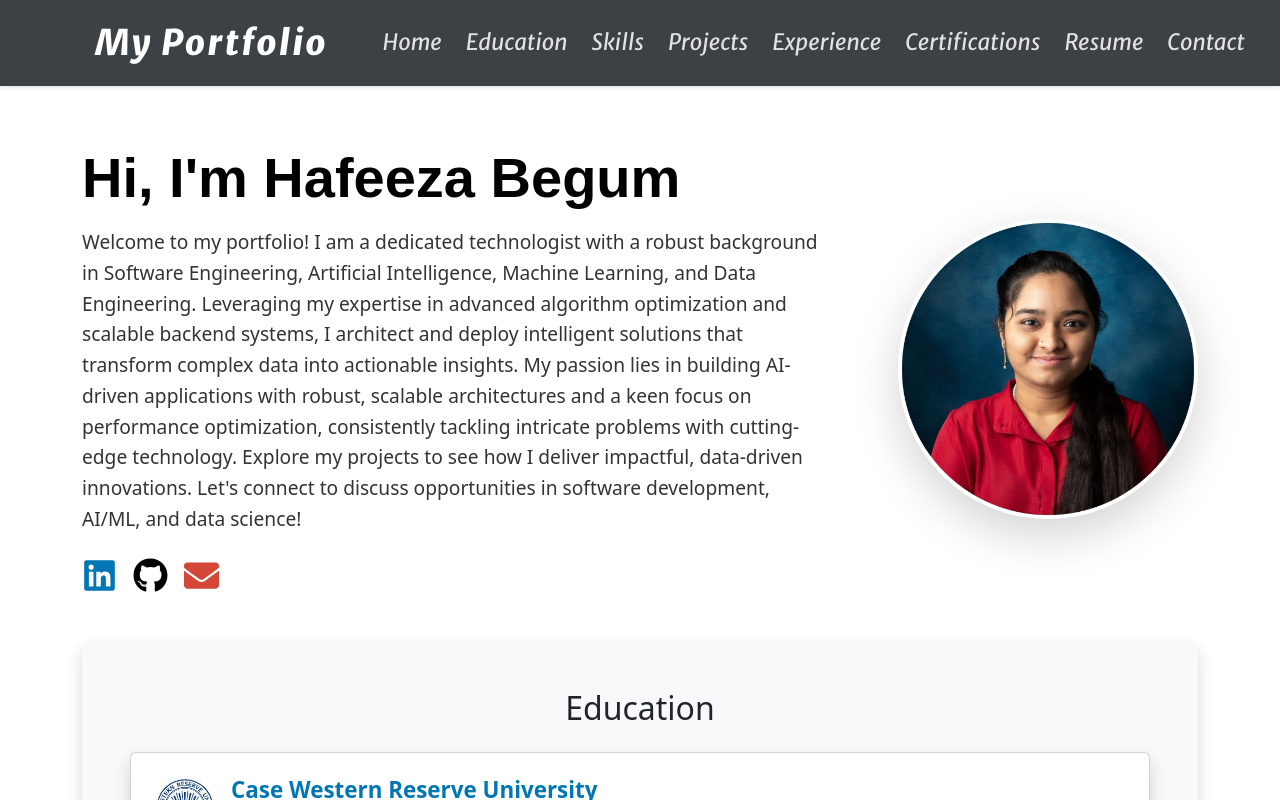
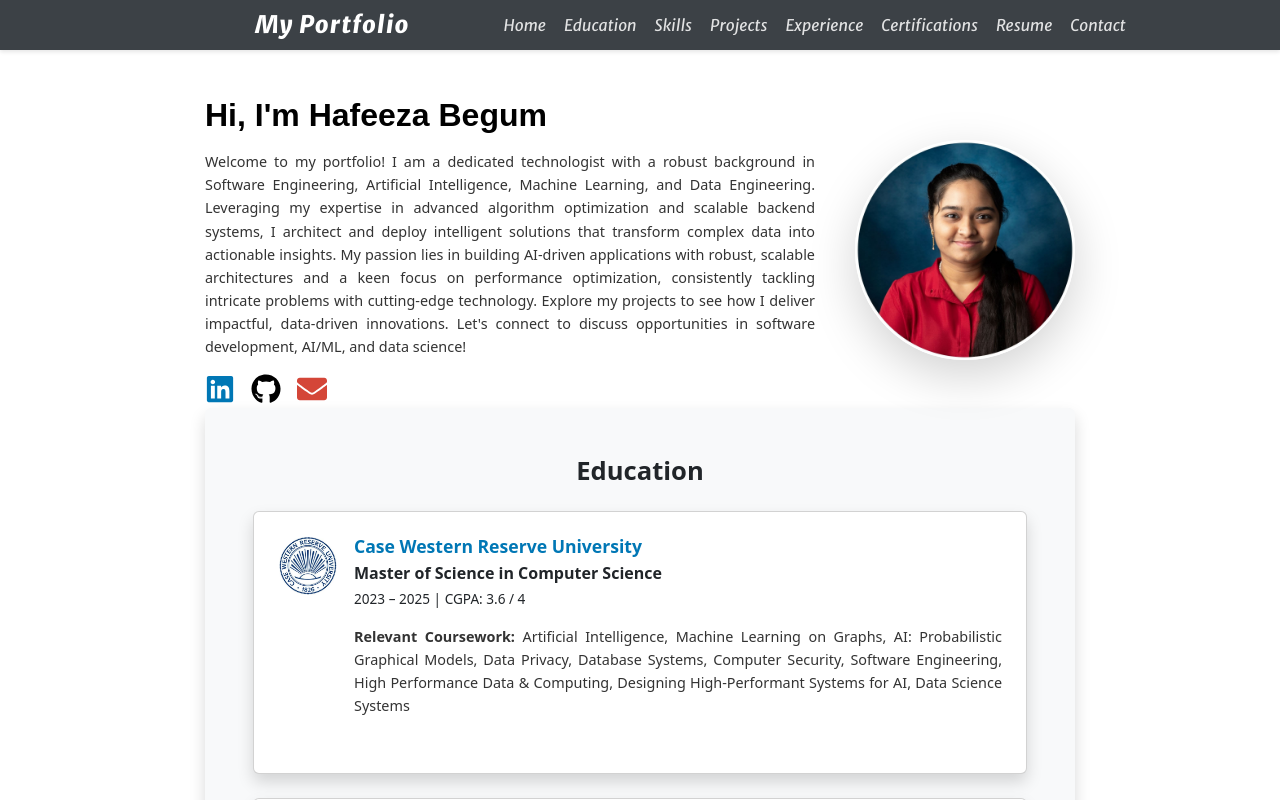
Before and after one commit to HafeezaBegum/My-Portfolio, a React (Create React App) app: page / in a window 1280 px wide. Shown: the top 800 px of the page. Built offline with nearby package versions, Linux system fonts and the light colour scheme.

Commit message:
Updated layout and styling

```diff
--- a/src/components/Footer.js
+++ b/src/components/Footer.js
@@ -2,7 +2,7 @@ import React from "react";
 
 const Footer = () => {
   return (
-    <footer className="bg-dark text-white text-center py-2 mt-4">
+    <footer className="bg-dark text-white text-center py-1">
       <p>Feel free to connect with me on:
         <a href="https://www.linkedin.com/in/hafeezabegum/" className="text-light mx-2" target="_blank" rel="noopener noreferrer">LinkedIn</a> |
         <a href="https://github.com/HafeezaBegum" className="text-light mx-2" target="_blank" rel="noopener noreferrer">GitHub</a> |
--- a/src/components/Navbar.js
+++ b/src/components/Navbar.js
@@ -2,7 +2,7 @@ import React from "react";
 import { Link } from "react-scroll";
 
 const Navbar = () => {
-  const NAVBAR_HEIGHT_OFFSET = -70;
+  const NAVBAR_HEIGHT_OFFSET = -30;
 
   return (
     <nav className="navbar navbar-expand-lg fixed-top navbar-custom-grey">
@@ -13,8 +13,8 @@ const Navbar = () => {
         <button className="navbar-toggler" type="button" data-bs-toggle="collapse" data-bs-target="#navbarNav">
           <span className="navbar-toggler-icon"></span>
         </button>
-        <div className="collapse navbar-collapse" id="navbarNav">
-          <ul className="navbar-nav ms-auto">
+        <div className="collapse navbar-collapse justify-content-center" id="navbarNav">
+          <ul className="navbar-nav">
             <li className="nav-item">
                 <Link activeClass="active" to="home" smooth duration={300} className="nav-link" offset={NAVBAR_HEIGHT_OFFSET}>Home</Link>
             </li>
--- a/src/data/skillsData.js
+++ b/src/data/skillsData.js
@@ -4,6 +4,7 @@ const skillsData = [
     skills: [
       { name: "Python", icon: "https://cdn.jsdelivr.net/gh/devicons/devicon/icons/python/python-original.svg" },
       { name: "Java", icon: "https://cdn.jsdelivr.net/gh/devicons/devicon/icons/java/java-original.svg" },
+      { name: "JavaScript", icon: "https://static.vecteezy.com/system/resources/previews/027/127/463/non_2x/javascript-logo-javascript-icon-transparent-free-png.png" },
       { name: "C++", icon: "https://cdn.jsdelivr.net/gh/devicons/devicon/icons/cplusplus/cplusplus-original.svg" },
       { name: "C", icon: "https://cdn.jsdelivr.net/gh/devicons/devicon/icons/c/c-original.svg" },
       { name: "Embedded C", icon: "https://cdn-icons-png.flaticon.com/512/1130/1130153.png" },
--- a/src/sections/Sections.js
+++ b/src/sections/Sections.js
@@ -29,12 +29,12 @@ const ProjectDescription = ({ text, maxLength }) => {
 
 const Sections = () => {
   return (
-<div className="container mt-5 pt-5">
+<div className="container mt-5 pt-5 main-content-container">
       {/* Home Section */}
-      <section id="home" className="d-flex align-items-center justify-content-between py-5 gap-5">
+      <section id="home" className="d-flex align-items-center justify-content-between py-0.9 mb-1 gap-3">
         {/* Left Side: Introduction */}
         <div className="text-start">
-          <h1 className="fw-bold display-4" style={{ fontFamily: "'Poppins', sans-serif", color: "#000" }}>
+          <h1 className="fw-bold display-5" style={{ fontFamily: "'Poppins', sans-serif", color: "#000" }}>
             Hi, I'm <span style={{ fontWeight: "bold" }}>Hafeeza Begum</span>
           </h1>
           <p className="description-text mt-3 text-justify">
@@ -49,15 +49,15 @@ const Sections = () => {
           </p>
 
           {/* Social Icons */}
-          <div className="mt-4">
+          <div className="mt-3">
             <a href="https://www.linkedin.com/in/hafeezabegum/" target="_blank" rel="noopener noreferrer" className="me-3">
-              <FaLinkedin size={35} color="#0077B5" />
+              <FaLinkedin size={30} color="#0077B5" />
             </a>
             <a href="https://github.com/HafeezaBegum" target="_blank" rel="noopener noreferrer" className="me-3">
-              <FaGithub size={35} color="#000" />
+              <FaGithub size={30} color="#000" />
             </a>
             <a href="mailto:hxd314@case.edu" target="_blank" rel="noopener noreferrer">
-              <FaEnvelope size={35} color="#D44638" />
+              <FaEnvelope size={30} color="#D44638" />
             </a>
           </div>
         </div>
@@ -66,7 +66,7 @@ const Sections = () => {
         <div>
           <img src={myPhoto} alt="Hafeeza Begum Dudekula"
                className="shadow-lg ms-4"
-               style={{ width: "300px", height: "300px", objectFit: "cover", borderRadius: "50%", display: "block" }} />
+               style={{ width: "220px", height: "220px", objectFit: "cover", borderRadius: "50%", display: "block" }} />
         </div>
 
       </section>
@@ -79,7 +79,7 @@ const Sections = () => {
           {/* Case Western Reserve University Card */}
           <div className="col-12">
             <div className="card h-100 shadow bg-white p-4 hover-shadow-lg transition-300ms">
-              <div className="d-flex align-items-start mb-5" style={{ textAlign: "justify" }}>
+              <div className="d-flex align-items-start mb-3" style={{ textAlign: "justify" }}>
                 <a href="https://case.edu" target="_blank" rel="noopener noreferrer">
                   <img
                     src={caseLogo}
@@ -89,7 +89,7 @@ const Sections = () => {
                   />
                 </a>
                 <div>
-                  <h4 className="university-name mb-1" style={{ fontSize: "1.4rem" }}>
+                  <h4 className="university-name mb-1" >
                     <a
                       href="https://case.edu"
                       target="_blank"
@@ -100,9 +100,9 @@ const Sections = () => {
                     </a>
                   </h4>
                   <p className="mb-1"><strong>Master of Science in Computer Science</strong></p>
-                  <p>2023 – 2025 | CGPA: 3.6 / 4</p>
-                  <p className="relevant-coursework text-justify description-text">
-                    <strong>Relevant Coursework:</strong> Artificial Intelligence, Machine Learning on Graphs, Probabilistic Graphical Models, Data Privacy, Database Systems, Computer Security, Software Engineering, High-Performance Data & Computing, High-Performance Systems for AI
+                  <p style={{ fontSize: "0.85rem" }}>2023 – 2025 | CGPA: 3.6 / 4</p>
+                  <p className="relevant-coursework description-text">
+                    <strong>Relevant Coursework:</strong> Artificial Intelligence, Machine Learning on Graphs, AI: Probabilistic Graphical Models, Data Privacy, Database Systems, Computer Security, Software Engineering, High Performance Data & Computing, Designing High-Performant Systems for AI, Data Science Systems
                   </p>
                 </div>
               </div>
@@ -112,7 +112,7 @@ const Sections = () => {
           {/* BMS College of Engineering Card */}
           <div className="col-12">
             <div className="card h-100 shadow bg-white p-4 hover-shadow-lg transition-300ms">
-              <div className="d-flex align-items-start mb-5" style={{ textAlign: "justify" }}>
+              <div className="d-flex align-items-start mb-3" style={{ textAlign: "justify" }}>
                 <a href="https://www.bmsce.ac.in" target="_blank" rel="noopener noreferrer">
                   <img
                     src={bmsLogo}
@@ -122,7 +122,7 @@ const Sections = () => {
                   />
                 </a>
                 <div>
-                  <h4 className="university-name mb-1" style={{ fontSize: "1.4rem" }}>
+                  <h4 className="university-name mb-1" >
                     <a
                       href="https://www.bmsce.ac.in"
                       target="_blank"
@@ -133,8 +133,8 @@ const Sections = () => {
                     </a>
                   </h4>
                   <p className="mb-1"><strong>Bachelor of Engineering in Electronics and Communication</strong></p>
-                  <p>2019 – 2023 | CGPA: 9.0 / 10</p>
-                  <p className="relevant-coursework text-justify description-text">
+                  <p style={{ fontSize: "0.85rem" }}>2019 – 2023 | CGPA: 9.0 / 10</p>
+                  <p className="relevant-coursework description-text">
                     <strong>Relevant Coursework:</strong> C Programming, Object-Oriented Programming using C++, Python, Data Structures and Algorithms, Machine Learning, Digital Signal Processing, Linear Algebra, Computer Communication Networks, Network Security & Cryptography, Embedded System Design, Microcontrollers, Internet of Things (IoT), Project Management and Finance
                   </p>
                 </div>
@@ -152,9 +152,9 @@ const Sections = () => {
             <h3 className="mb-3">{category.category}</h3>
             <div className="d-flex flex-wrap">
               {category.skills.map((skill, idx) => (
-                <div key={idx} className="text-center mx-3">
-                  <img src={skill.icon} alt={skill.name} className="img-fluid" style={{ width: "50px" }} />
-                  <p className="mt-2">{skill.name}</p>
+                <div key={idx} className="text-center d-flex flex-column align-items-center" style={{ width: "70px", minHeight: "90px", margin: "5px"}}>
+                 <img src={skill.icon} alt={skill.name} style={{ width: "35px", height: "35px", objectFit: "contain" }} />
+                 <p className="mt-2 mb-0" style={{ fontSize: "0.85rem", lineHeight: "1.2", textAlign: "center" }}>{skill.name}</p>
                 </div>
               ))}
             </div>
@@ -187,13 +187,13 @@ const Sections = () => {
                   {/* Read More/Less Description */}
                   <ProjectDescription text={project.description} maxLength={200} />
 
-                  <div className="mt-auto pt-3">
+                  <div className="mt-auto pt-1">
                     <div className="mb-3">
                       {project.technologies.map((tech, idx) => (
                         <span key={idx} className="badge bg-info text-dark rounded-pill me-1 mb-1">{tech}</span>
                       ))}
                     </div>
-                    <a href={project.github} target="_blank" rel="noopener noreferrer" className="btn btn-dark btn-sm me-2">
+                    <a href={project.github} target="_blank" rel="noopener noreferrer" className="btn btn-dark btn-sm me-2 mb-2">
                       <FaGithub className="me-1" /> View on GitHub
                     </a>
                     {project.demo && (
@@ -239,7 +239,7 @@ const Sections = () => {
 
                   <div className="ms-1">
                     <p className="fw-bold mb-1">{exp.title}</p>
-                    <p style={{ fontSize: "0.95rem" }}>
+                    <p style={{ fontSize: "0.85rem" }}>
                       {exp.duration}
                     </p>
 
@@ -252,7 +252,6 @@ const Sections = () => {
                       </div>
                     )}
 
-                    {/* NOW CORRECTLY USING ProjectDescription for Experience Section */}
                     <ProjectDescription text={exp.description} maxLength={250} />
 
                   </div>
@@ -271,11 +270,11 @@ const Sections = () => {
             <div key={idx} className="col">
               <a href={cert.link} target="_blank" rel="noopener noreferrer" className="text-decoration-none text-dark d-block h-100">
                 <div className="card h-100 border-0 shadow bg-white text-center p-3 hover-shadow-lg transition-300ms">
-                  <div className="d-flex justify-content-center align-items-center" style={{ height: "100px", marginBottom: "15px" }}>
+                  <div className="d-flex justify-content-center align-items-center" style={{ height: "72px", marginBottom: "15px" }}>
                     <img
                       src={cert.icon}
                       alt={cert.title}
-                      style={{ maxWidth: "100%", maxHeight: "100%", objectFit: "contain" }}
+                      style={{ maxWidth: "90%", maxHeight: "100%", objectFit: "contain" }}
                     />
                   </div>
                   <div className="card-body d-flex flex-column justify-content-center p-0">
@@ -292,15 +291,15 @@ const Sections = () => {
       {/* Contact Section */}
       <section id="contact" className="p-5 rounded shadow mb-4 bg-light">
         <h2 className="text-center mb-4 display-5 fw-bold">Get in Touch</h2>
-        <p className="text-center lead mb-5">
+        <p className="text-center mb-4" style={{ fontSize: "1rem" }}>
           I would love to hear from you! Whether it is to collaborate on a project, a job opportunity or
           just to have a chat, feel free to drop a message!
         </p>
 
         <div className="row justify-content-center">
           {/* Left Column: Contact Form */}
-          <div className="col-lg-6 col-md-8 mb-4">
-            <div className="card p-4 shadow-sm h-100">
+          <div className="col-lg-6 col-md-8 mb-1">
+            <div className="card p-4 shadow-sm h-100 card-text">
               <form action="https://formspree.io/f/mjkrdkgw" method="POST">
                 <div className="mb-3">
                   <label htmlFor="name" className="form-label">Name</label>
@@ -314,7 +313,7 @@ const Sections = () => {
                   <label htmlFor="message" className="form-label">Message</label>
                   <textarea className="form-control" id="message" name="message" rows="5" placeholder="Enter your message" required></textarea>
                 </div>
-                <button type="submit" className="btn btn-success btn-lg w-100">Let's talk</button>
+                <button type="submit" className="btn btn-success btn-md w-100">Let's talk</button>
               </form>
             </div>
           </div>
@@ -323,16 +322,16 @@ const Sections = () => {
           <div className="col-lg-4 col-md-8 mb-4">
             <div className="d-flex flex-column justify-content-center h-100">
               {/* Phone Number */}
-              <div className="card p-3 shadow-sm mb-3 text-center">
+              <div className="card p-2 shadow-sm mb-4 text-center">
                 <a href="tel:+12164827650" className="text-decoration-none text-dark">
-                  <FaPhone size={24} className="me-2" /> +1 216-482-7650
+                  <FaPhone size={18} className="me-2" /> +1 216-482-7650
                 </a>
               </div>
 
               {/* Email ID */}
-              <div className="card p-3 shadow-sm text-center">
+              <div className="card p-2 shadow-sm text-center">
                 <a href="mailto:hxd314@case.edu" className="text-decoration-none text-dark">
-                  <FaEnvelope size={24} className="me-2" /> hxd314@case.edu
+                  <FaEnvelope size={18} className="me-2" /> hxd314@case.edu
                 </a>
               </div>
 
--- a/src/styles/education.css
+++ b/src/styles/education.css
@@ -1,13 +1,63 @@
-/* Add this new rule for general description text consistency */
-.description-text {
-  font-size: 1.2rem; /* Or 1.05rem, 1.1rem - choose your preferred base size */
-  color: #333333; /* A soft black, common for readable body text */
-  line-height: 1.6; /* Good for readability */
-  font-weight: 400; /* Normal weight */
-  /* If you want a specific font for descriptions, add it here (e.g., 'Open Sans', sans-serif) */
-  /* font-family: 'Open Sans', sans-serif; */
+/* ========== Layout & Container ========== */
+.container.main-content-container {
+  max-width: 900px;
+  margin: 0 auto;
+  padding-left: 15px !important;
+  padding-right: 15px !important;
 }
-/* --- University Link Styling --- */
+
+/* ========== Typography ========== */
+html {
+  font-size: 16px;
+}
+
+body {
+  font-size: 0.95rem;
+}
+
+.description-text,
+.card-text,
+.relevant-coursework
+{
+  font-size: 0.9rem;
+  color: #333333;
+  line-height: 1.6;
+  font-weight: 400;
+  text-align: justify;
+}
+
+.badge {
+  font-size: 0.9em;
+  padding: 0.3em 0.5em;
+}
+
+/* ========== Headings ========== */
+h1 {
+  font-size: 2rem !important;
+}
+
+h2 {
+  font-size: 1.6rem !important;
+  font-weight: 650 !important;
+}
+
+h3 {
+  font-size: 1.2rem !important;
+}
+
+h4 {
+  font-size: 1.1rem !important;
+}
+
+h5 {
+  font-size: 1.1rem !important;
+}
+
+h6 {
+  font-size: 0.95rem !important;
+}
+
+/* ========== University Link Styling ========== */
 .university-link {
   font-weight: bold;
   color: #0077B5;
@@ -21,11 +71,10 @@
   color: #005a95;
 }
 
-/* Arrow icon hover animation */
 .university-link .arrow-icon {
   opacity: 0;
+  margin-left: 5px;
   transition: opacity 0.3s ease-in-out, transform 0.3s ease-in-out;
-  margin-left: 5px;
 }
 
 .university-link:hover .arrow-icon {
@@ -33,117 +82,83 @@
   transform: translateX(5px);
 }
 
-/* --- Logo Hover Effect --- */
+/* ========== Logo Hover Effect ========== */
 .university-logo-hover:hover {
   transform: scale(1.1);
 }
 
-/* --- Coursework Styling --- */
-.relevant-coursework {
-  font-size: 1.1rem;
-  line-height: 1.6;
+/* ========== Navbar Styling ========== */
+:root {
+  --navbar-grey: #3c4146;
 }
 
-/* --- General Transitions (for consistency) --- */
-.transition-300ms {
-    transition: all 0.3s ease-in-out;
-}
-
-/* --- Card Hover Effects (for Projects and Certifications) --- */
-.hover-shadow-lg {
-    transition: box-shadow 0.3s ease-in-out, transform 0.3s ease-in-out;
-}
-
-.hover-shadow-lg:hover {
-    box-shadow: 0 0.75rem 1.5rem rgba(0, 0, 0, 0.15) !important;
-    transform: translateY(-5px);
-}
-
-/* --- Badge Styling (Optional) --- */
-.badge {
-  font-size: 0.8em;
-  padding: 0.4em 0.6em;
-}
-
-/* --- Navbar Enhancements --- */
-/* --- Navbar Enhancements --- */
-
-/* Base Navbar transitions */
 .navbar {
   transition: background-color 0.3s ease-in-out, box-shadow 0.3s ease-in-out;
 }
 
-/* Custom Grey Color for Navbar */
-:root {
-  --navbar-grey: #3c4146; /* A dark grey, adjust to your preference */
+.navbar-custom-grey {
+  background-color: var(--navbar-grey) !important;
+  box-shadow: 0 2px 4px rgba(0, 0, 0, 0.1);
+  padding-top: 5px !important;
+  padding-bottom: 5px !important;
 }
 
-/* Base navbar styling */
-.navbar-custom-grey {
-  background-color: var(--navbar-grey) !important;
-  box-shadow: 0 2px 4px rgba(0,0,0,0.1); /* Keep a subtle shadow for depth */
-  padding-top: 18px !important;
-  padding-bottom: 18px !important;
+.navbar .nav-link {
+  font-size: 1rem;
+  font-family: 'Merriweather Sans', sans-serif;
+  font-style: italic;
+  font-weight: 400;
+  color: rgba(255, 255, 255, 0.85);
+  padding-left: 9px !important;
+  padding-right: 9px !important;
+  transition: color 0.3s ease-in-out;
 }
 
-/* Styling for active navigation link */
-.nav-link.active {
-  font-weight: bold;
-  color: #007bff !important; /* A contrasting color for active link */
-  border-bottom: 2px solid #007bff; /* Underline effect for active link */
-  padding-bottom: 3px; /* Adjust padding to make space for underline */
+
+.navbar-custom-grey .nav-link.active {
+  color: #ffffff !important;
+  border-bottom: 2px solid #ffffff;
 }
 
-/* Adjust active link color for the grey navbar */
-.navbar-custom-grey .nav-link.active {
-    color: #ffffff !important; /* White color for active link on dark grey background */
-    border-bottom-color: #ffffff; /* White underline on dark grey background */
+.navabr .nav-link.active {
+  font-weight: bold;
+  color: #007bff !important;
+  border-bottom: 2px solid #007bff;
+  padding-bottom: 3px;
 }
 
-/* UPDATED: Navbar Font Styling for Merriweather Sans on ALL navbar text */
-/* Apply font-family, font-style, and font-weight to nav links */
-.navbar .nav-link {
-    transition: color 0.3s ease-in-out;
-    color: rgba(255, 255, 255, 0.85); /* Light text for the grey navbar */
-    font-family: 'Merriweather Sans', sans-serif; /* Apply Merriweather Sans */
-    font-style: italic; /* Keep it italic */
-    font-weight: 400; /* Set to 400 (medium) for regular nav links */
-    padding-left: 12px !important;  /* Adjust as needed */
-    padding-right: 12px !important; /* Adjust as needed */
-    font-size: 1.4rem;
+.navbar-brand {
+  color: #ffffff !important;
+  font-family: 'Merriweather Sans', sans-serif !important;
+  font-style: italic;
+  font-weight: 900 !important;
+  font-size: 1.5rem !important;
+  letter-spacing: 1px !important;
+  line-height: 1.5 !important;
+  padding-top: 0 !important;
+  padding-bottom: 0 !important;
+  margin-left: 160px !important;
+  margin-right: 9px !important;
 }
 
-/* CRITICAL FIX: Increased specificity for Navbar Brand (HBD) Font Styling */
-nav.navbar-custom-grey .navbar-brand { /* <--- INCREASED SPECIFICITY HERE */
-    color: #ffffff !important; /* White for the brand text */
-    font-family: 'Merriweather Sans', sans-serif; /* Apply Merriweather Sans for brand */
-    font-style: italic; /* Keep it italic for brand */
-    font-weight: 800; /* Set to 600 (semibold) for logo prominence */
-    font-size: 2.2rem; /* Keep it large and prominent */
-    letter-spacing: 2px;
-    line-height: 1;
-    padding-top: 0;
-    padding-bottom: 0;
-    margin-right: 30px;
+/* ========== Effects & Utilities ========== */
+.transition-300ms {
+  transition: all 0.3s ease-in-out;
 }
-/* Ensure all clickable links/buttons have a pointer cursor */
+
+.hover-shadow-lg {
+  transition: box-shadow 0.3s ease-in-out, transform 0.3s ease-in-out;
+}
+
+.hover-shadow-lg:hover {
+  box-shadow: 0 0.75rem 1.5rem rgba(0, 0, 0, 0.15) !important;
+  transform: translateY(-5px);
+}
+
 a,
 button,
 .nav-link,
 [onClick],
 .university-logo-hover {
-    cursor: pointer !important;
+  cursor: pointer !important;
 }
-
-/* ... (rest of your existing CSS for other sections) ... */
-/* --- Footer Styling --- */
-footer p {
-  font-size: 1.5rem; /* Adjust this value (e.g., 1.2rem, 1.3rem) for desired size */
-}
-
-/* You might also want to explicitly style the links within the footer */
-footer a {
-    font-size: 1.5rem; /* Make sure links match the paragraph font size */
-}
-
-/* ... (rest of your existing CSS) ... */
```
